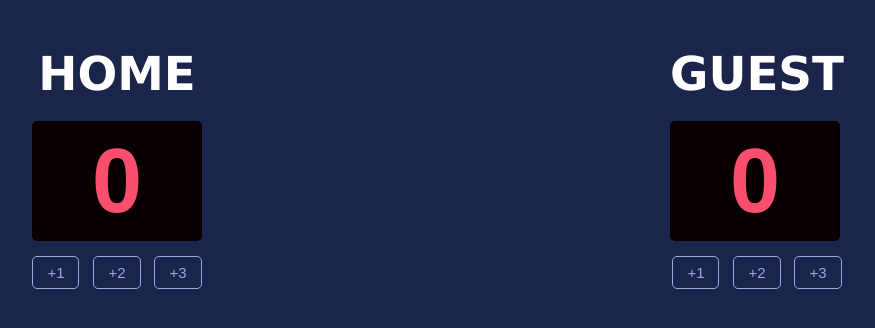
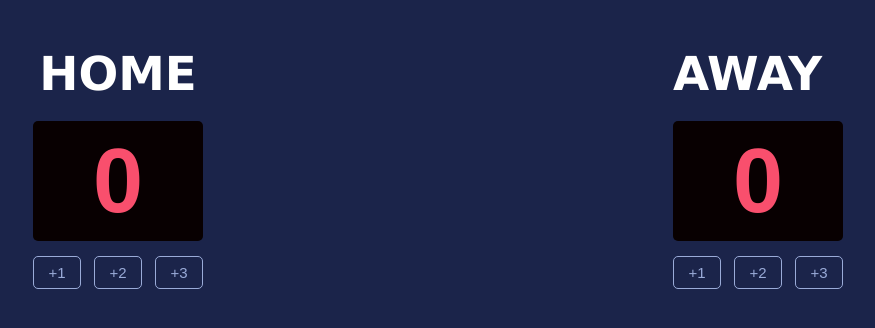
Before and after one commit to Akkirea/Basketball-Scoreboard, a plain HTML site: page index.html in a window 1280 px wide. Shown: the whole page, without its empty margins (202-1077 px from the left). Drawn offline with Linux system fonts and the light colour scheme; a web font is replaced by a local one.

Commit message:
Changed "Guest" to "Away"

```diff
--- a/index.html
+++ b/index.html
@@ -28,7 +28,7 @@
     </div>
 
     <div>
-      <h3 class="guest-h3">GUEST</h3>
+      <h3 class="guest-h3">AWAY</h3>
       <div class="guestscore">
         <h1 id="guest-el"class="guestpoints">0</h1>
       </div>
```
